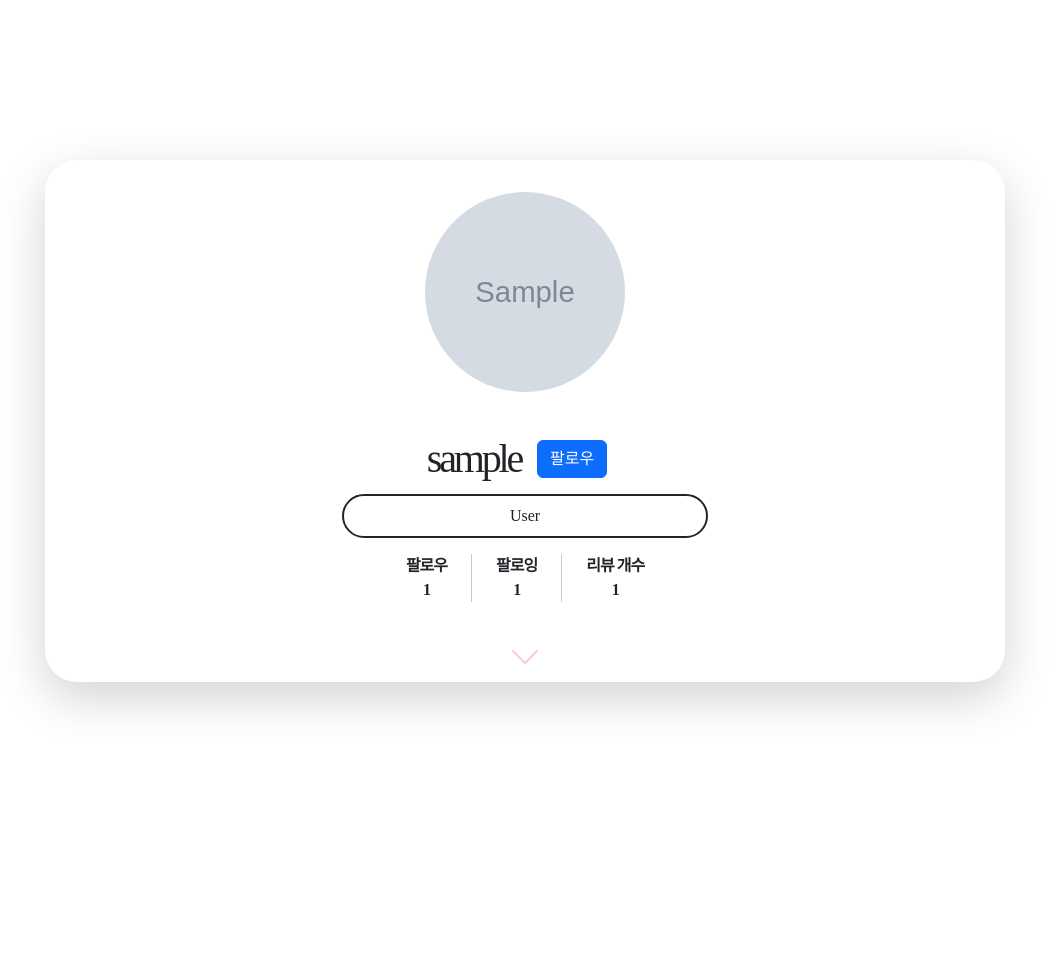
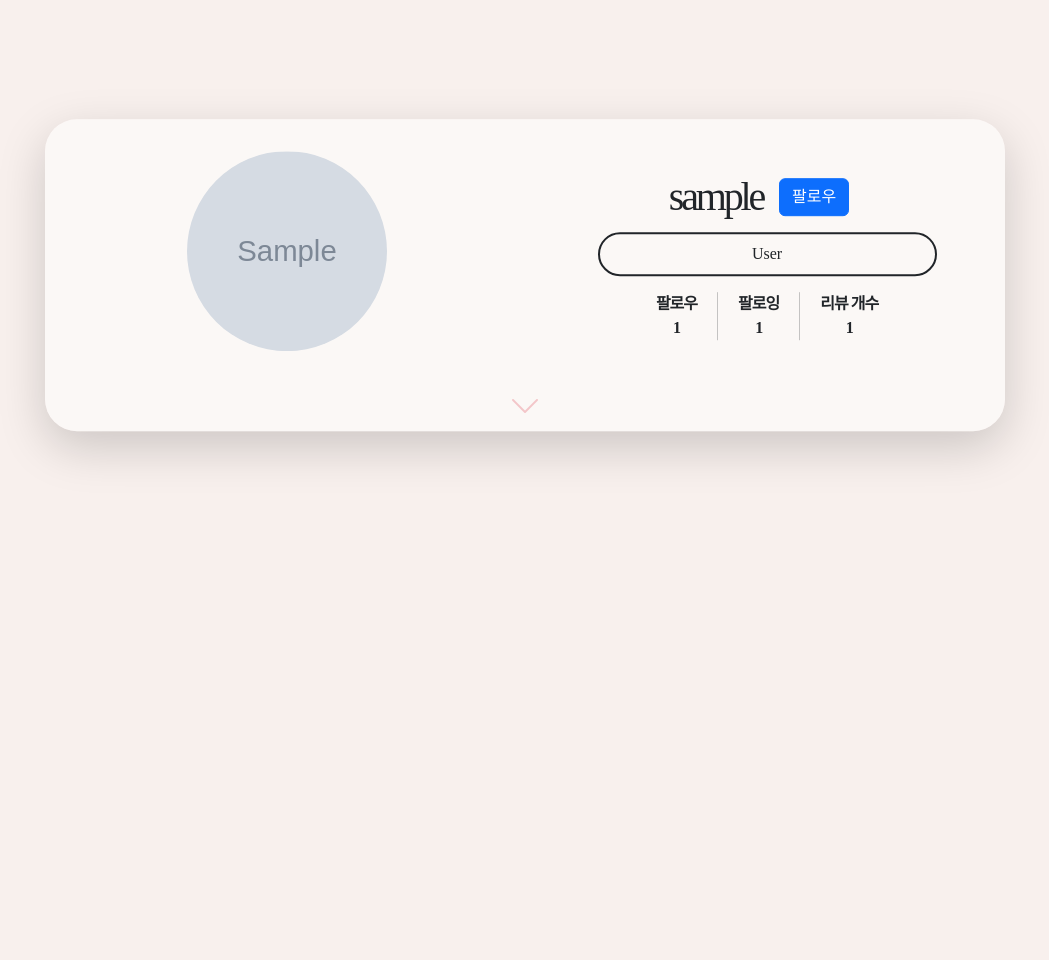
Before and after one commit to code-sum/jeommechoo, a Django app: page /accounts/1/ in a window 1280 px wide. Shown: the part 115-1075 px from the top of the page, without its empty margins (115-1164 px from the left). After the commit the page ends 576 px from the top, so only its background shows below. Run offline with Django 3.2, Linux system fonts and the light colour scheme; tables that the repository leaves empty hold one stand-in row (values such as "Sample post"); grey boxes marked "Sample" are stand-in pictures; some libraries are stand-ins or nearby versions; some web fonts are replaced.

Commit message:
profile.html collapse 구현

```diff
--- a/accounts/templates/accounts/detail.html
+++ b/accounts/templates/accounts/detail.html
@@ -2,18 +2,19 @@
 {% load django_bootstrap5 %}
 
 {% block content %}
+
   <!-- 프로필 이미지 -->
-  <div class="background-size">
-    <div class="d-flex flex-column justify-content-center text-center container w-75 shadow-lg rounded-5 profile-box-size">
-      <div class="row py-3 d-md-flex justify-content-md-center align-items-md-center">
-        <div class="px-3 text-center profile-size">
+  <div class="detail-size position-absolute">
+    <div class="d-flex flex-column justify-content-center text-center container w-75 shadow-lg rounded-5 profile-box-size position-absolute">
+      <div class="row py-3">
+        <div class="col align-items-center container px-3 text-center profile-size">
           {% if user.profileimg %}
             <img src="{{ user.profileimg.url }}" alt="{{ user.profileimg }}" width="200" height="200" class="rounded-circle my-3">
           {% else %}
-            <img src="https://archive.org/download/no-photo-available/no-photo-available.png" alt="none" width="300" height="200" class="rounded-circle my-3">
+            <img src="https://archive.org/download/no-photo-available/no-photo-available.png" alt="none" width="230" height="200" class="rounded-circle my-3">
           {% endif %}
         </div>
-        <div class="cold-flex flex-column profile-size">
+        <div class="col d-flex flex-column justify-content-center profile-size">
           <div class="mt-3 d-md-flex justify-content-center align-items-center">
             <h1 class="mb-0 text-center text-space">{{ user.username }}</h1>
             <!-- 본인 프로필일때만 '프로필수정' 버튼 보이게 -->
@@ -45,19 +46,19 @@
           <!-- 팔로우 기능 -->
           <!-- 팔로워/팔로잉 숫자 -->
           <div class="d-flex p-3 justify-content-center">
-            <div class="px-2 text-center fw-bold follow-font">
+            <div class="px-1 text-center fw-bold follow-font">
               <span class="">팔로우</span>
               <br>
               <span id="followers-count">{{ user.followers.count }}</span>
             </div>
             <div class="vr mx-3"></div>
-            <div class="px-2 text-center fw-bold follow-font">
+            <div class="px-1 text-center fw-bold follow-font">
               <span class="">팔로잉</span>
               <br>
               <span id="followings-count">{{ user.followings.count }}</span>
             </div>
             <div class="vr mx-3"></div>
-            <div class="px-2 text-center fw-bold follow-font">
+            <div class="px-1 text-center fw-bold follow-font">
               리뷰 개수
               <br>
               <span id="followings-count">{{ user.followings.count }}</span>
@@ -66,20 +67,26 @@
           <!-- 팔로우/팔로우취소 버튼 -->
         </div>
       </div>
-      <a class="text-decoration-none text-black" data-bs-toggle="collapse" href="#collapseProfile" role="button" aria-expanded="false" aria-controls="collapseProfile"><i class="bi bi-chevron-down text-danger opacity-25 fs-2"></i></i></a>
-    </div>
-    <div class="collapse" id="collapseProfile">
-      <div class="container w-75 shadow-lg rounded-5 background-size mt-4 profile-box-size">
-        <div class="container">
-          <div class="d-flex jusitify-content-around">
-            <p></p>
-            <p></p>
+      <div class="d-flex flex-column">
+        <a class="text-decoration-none text-black" data-bs-toggle="collapse" href="#collapseProfile" role="button" aria-expanded="false" aria-controls="collapseProfile">
+          <i class="bi bi-chevron-down text-danger opacity-25 fs-2"></i>
+        </a>
+        <div class="collapse" id="collapseProfile">
+          <div class="container mt-4">
+            <div class="container">
+              <div class="d-flex justify-content-around text-center container">
+                <div class="mx-2 fw-bolder text-secondary">내가 쓴 리뷰</div>
+                <div class="mx-2 fw-bolder text-secondary">내가 찜한 음식점</div>
+              </div>
+              <hr>
+            </div>
           </div>
-          <hr>
         </div>
+
       </div>
     </div>
   </div>
+
 {% endblock content %}
 
 {% block script %}
--- a/accounts/templates/accounts/update.html
+++ b/accounts/templates/accounts/update.html
@@ -18,7 +18,7 @@
     </div>
         <!-- 탈퇴 버튼 -->
 
-        <button type="button" class="btn mt-3 btn-outline-none btn-sm" data-bs-toggle="modal" data-bs-target="#exampleModal"  style="margin-left: 31rem; color:red;">
+        <button type="button" class="mt-3 text-secondary btn btn-none fs-6" data-bs-toggle="modal" data-bs-target="#exampleModal"  style="margin-left: 31rem; color:red;">
             회원탈퇴
         </button>
         <div class="modal fade" id="exampleModal" tabindex="-1" aria-labelledby="exampleModalLabel" aria-hidden="true">
--- a/static/css/style.css
+++ b/static/css/style.css
@@ -1,7 +1,7 @@
 @font-face {
     font-family: 'neo';
     src:url('../font/NanumSquareNeo-Variable.woff2') format('woff2');
-    weight: 400 700;
+    font-weight: 400 700;
 }
 
 * {
@@ -53,8 +53,14 @@ body {
 }
 
 .background-size {
-      width: 100vw;
-      height: 100vh;
+    width: 100vw;
+    height: 100vh;
+    }
+
+.detail-size {
+    background-color: #f8f0ed;
+    width: 100vw;
+    height: 100vh;
     }
 
 .search-bar {
@@ -98,7 +104,10 @@ body {
 /* accounts/detail.html */
 
 .profile-box-size {
-    margin-top: 10rem;
+    background-color: rgba(255, 255, 255, 0.529);
+    top: 50%;
+    left: 50%;
+    transform: translate(-50%, -90%);
 }
 
 .profile-size {
```
Also changed, not shown: images/images/profile/newjeans.jpg (added), images/images/profile/newjeans_SizPzdx.jpg (added).
